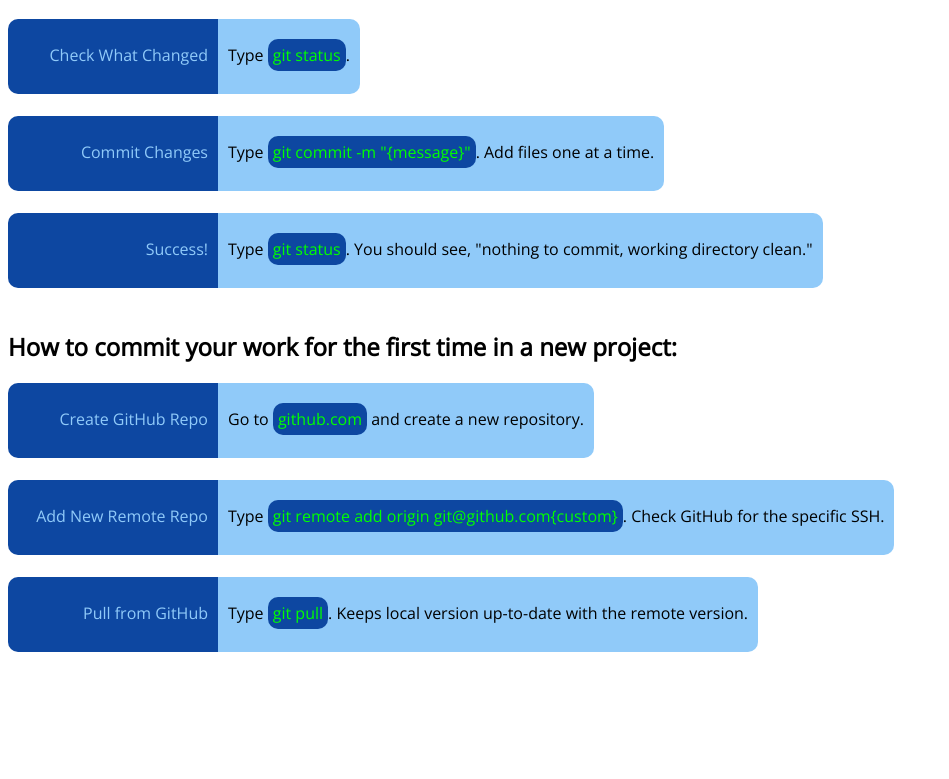
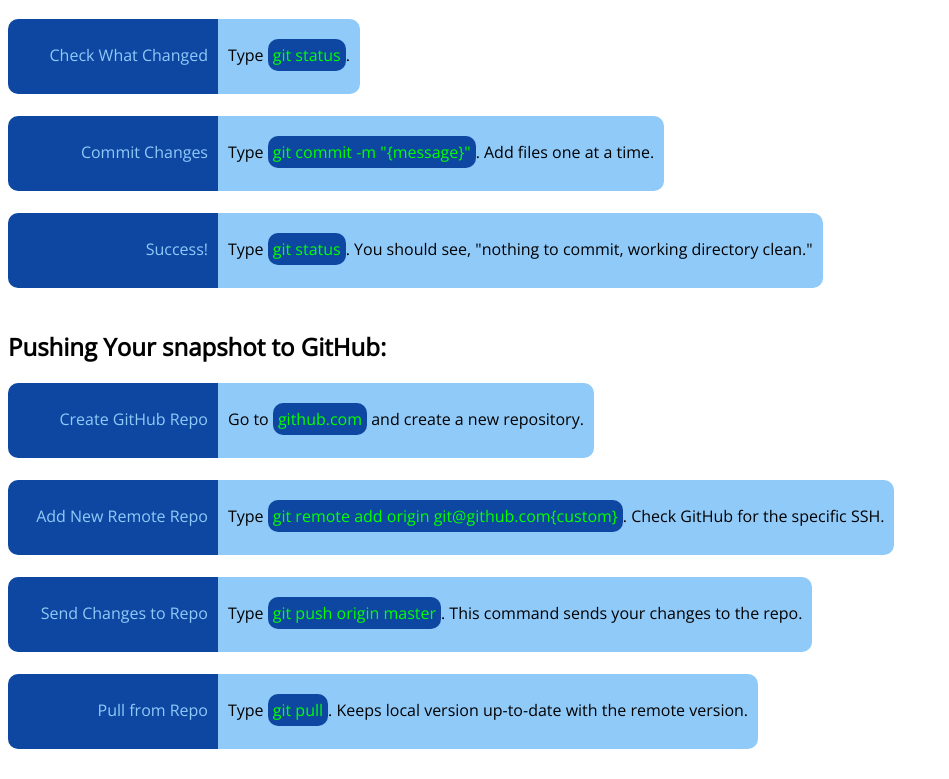
Before and after one commit to tdhimes/git_cheatsheet, a plain HTML site: page index.html in a window 1280 px wide. Shown: the part 503-1282 px from the top of the page, without its empty margins (0-949 px from the left). Before the commit the page ends 1185 px from the top, so only its background shows below. Drawn offline with nearby package versions, Linux system fonts and the light colour scheme.

Commit message:
second commit

```diff
--- a/index.html
+++ b/index.html
@@ -30,14 +30,17 @@
 		<div class="key_command">Success!</div>
 		<div class="key_definition">Type <span class="key_text">git status</span>. You should see, "nothing to commit, working directory clean."</div>
 		<br><br>
-		<h2>How to commit your work for the first time in a new project:</h2>
+		<h2>Pushing Your snapshot to GitHub:</h2>
 		<div class="key_command">Create GitHub Repo</div>
 		<div class="key_definition">Go to <span class="key_text">github.com</span> and create a new repository.</div>
 		<br><br>
 		<div class="key_command">Add New Remote Repo</div>
 		<div class="key_definition">Type <span class="key_text">git remote add origin git@github.com{custom}</span>. Check GitHub for the specific SSH.</div>
 		<br><br>
-		<div class="key_command">Pull from GitHub</div>
+		<div class="key_command">Send Changes to Repo</div>
+		<div class="key_definition">Type <span class="key_text">git push origin master</span>. This command sends your changes to the repo.</div>
+		<br><br>
+		<div class="key_command">Pull from Repo</div>
 		<div class="key_definition">Type <span class="key_text">git pull</span>. Keeps local version up-to-date with the remote version.</div>
 		<br><br>
 </body>
```
